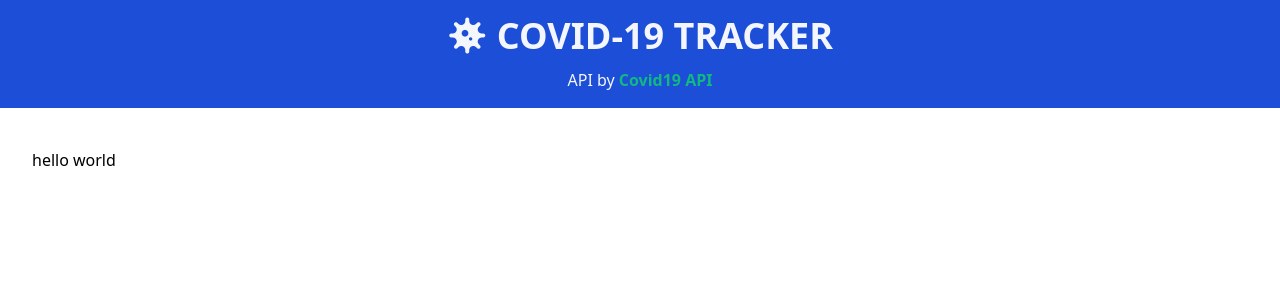
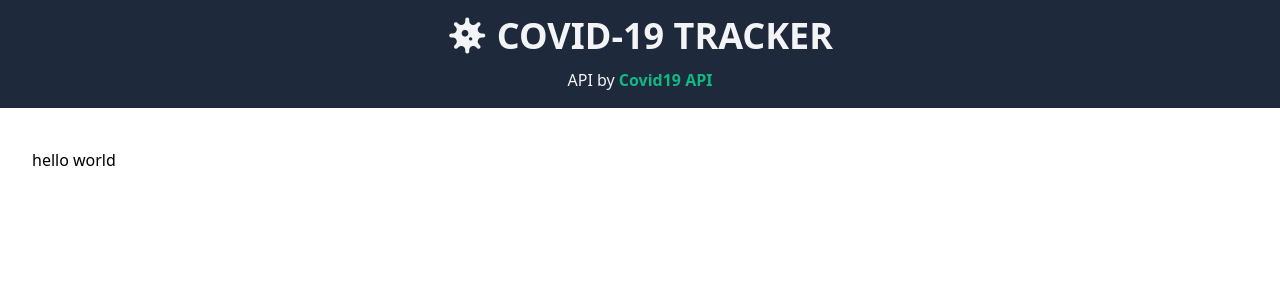
Before and after one commit to marcell0lopes/vue-covid-tracker, a Vue app: page / in a window 1280 px wide. Shown: the top 300 px of the page. Built offline with nearby package versions, Linux system fonts and the light colour scheme.

Commit message:
changed color scheme

```diff
--- a/src/components/Header.vue
+++ b/src/components/Header.vue
@@ -1,5 +1,5 @@
 <template>
-  <header class="text-center text-white/95 bg-blue-700 p-4 mb-10">
+  <header class="text-center text-white/95 bg-slate-800 p-4 mb-10">
     <div class="text-2xl md:text-4xl font-bold mb-3">
       <i class="fa fa-virus" />
       COVID-19 TRACKER
```
